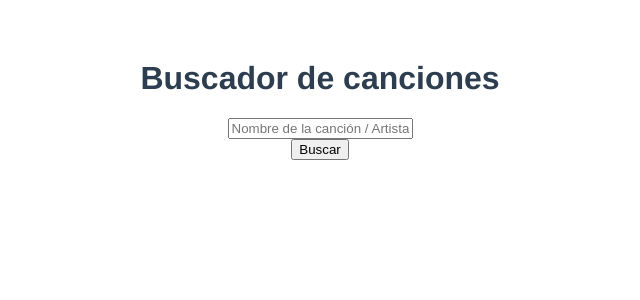
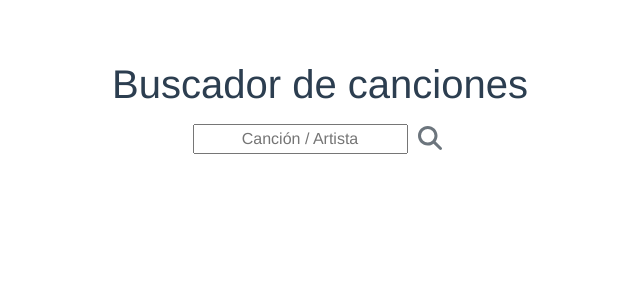
Before and after one commit to jesrolcad/reformed-queue, a Vue app in the folder frontend/: page /searcher in a window 1280 px wide. Shown: the top 300 px of the page, without its empty margins (320-960 px from the left). Built offline with nearby package versions, Linux system fonts and the light colour scheme.

Commit message:
BUSCADOR BÁSICO CON VUE
Formulario básico con botón de buscar. Si
se pulsa enter también se envía el formulario

Roldán Cadena, Jesús <@jesrolcad>

```diff
--- a/frontend/src/components/SongSearcher.vue
+++ b/frontend/src/components/SongSearcher.vue
@@ -1,15 +1,22 @@
 <template>
 
     <div>
+        <div class="mb-3">
+            <h1> Buscador de canciones</h1>
+        </div>
+        <!-- Create a simple searcher -->
+        <div class="container text-center">
+            <div class="row justify-content-start">
+                <div class="col-xs-4">
+                    <input v-on:keyup.enter="searchSongs" class="text-center" type="text"
+                        placeholder="Canción / Artista" v-model="search">
 
-        <h1> Buscador de canciones</h1>
-        <!-- Create a simple searcher -->
-        <div class="field has-addons">
-            <div class="control">
-                <input class="input" type="text" placeholder="Nombre de la canción / Artista" v-model="search">
-            </div>
-            <div class="control">
-                <button class="button is-primary" @click="searchSongs">Buscar</button>
+                    <button class="border border-0 bg-transparent ms-1" @click="searchSongs">
+                        <font-awesome-icon icon="fa-solid fa-magnifying-glass" class="fa-xl text-secondary"
+                            title="Buscar">
+                        </font-awesome-icon>
+                    </button>
+                </div>
             </div>
         </div>
 
@@ -28,7 +35,8 @@
                         <td>{{ song.titulo }}</td>
                         <td>{{ song.artista }}</td>
                         <td><img :src="song.imagen"></td>
-                        <td><button class="button is-primary" @click="addToQueue(song.id)"> Añadir a cola</button></td>
+                        <td><button class="btn btn-outline-primary" @click="addToQueue(song.id)"> Añadir a
+                                cola</button></td>
                         <!-- <td>
                         <button class="button is-primary" @click="addSongToPlaylist(song.id)">Añadir a playlist</button>
                     </td> -->
@@ -60,10 +68,10 @@ export default {
 
             const toast = useToast();
             const options = {
-                    position: "bottom-right", timeout: 3000, closeOnClick: true, pauseOnFocusLoss: true, pauseOnHover: true,
-                    draggable: true, draggablePercent: 0.6, showCloseButtonOnHover: true, hideProgressBar: true, closeButton: "button",
-                    icon: true, rtl: false
-                }
+                position: "bottom-right", timeout: 3000, closeOnClick: true, pauseOnFocusLoss: true, pauseOnHover: true,
+                draggable: true, draggablePercent: 0.6, showCloseButtonOnHover: true, hideProgressBar: true, closeButton: "button",
+                icon: true, rtl: false
+            }
 
             if (type == 'info') {
                 toast.info(message, options);
--- a/frontend/src/main.js
+++ b/frontend/src/main.js
@@ -3,6 +3,21 @@ import App from './App.vue'
 import router from "./router/index";
 import Toast from "vue-toastification";
 import "vue-toastification/dist/index.css";
+import "bootstrap/dist/css/bootstrap.min.css"
+import "bootstrap"
+
+
+/* import the fontawesome core */
+import { library } from '@fortawesome/fontawesome-svg-core'
+
+/* import font awesome icon component */
+import { FontAwesomeIcon } from '@fortawesome/vue-fontawesome'
+
+/* import the icons you want to use */
+import {faMagnifyingGlass} from '@fortawesome/free-solid-svg-icons'
+
+/* add the imported icons to the library */
+library.add(faMagnifyingGlass)
 
 const options = {
     transition: "Vue-Toastification__fade",
@@ -10,4 +25,4 @@ const options = {
     newestOnTop: true
 }
 
-createApp(App).use(router).use(Toast, options).mount('#app')
+createApp(App).component('font-awesome-icon', FontAwesomeIcon).use(router).use(Toast, options).mount('#app')
```
Also changed, not shown: frontend/package.json (+7 -0 lines), 1 other file (tests, documents, lock files or other folders).
